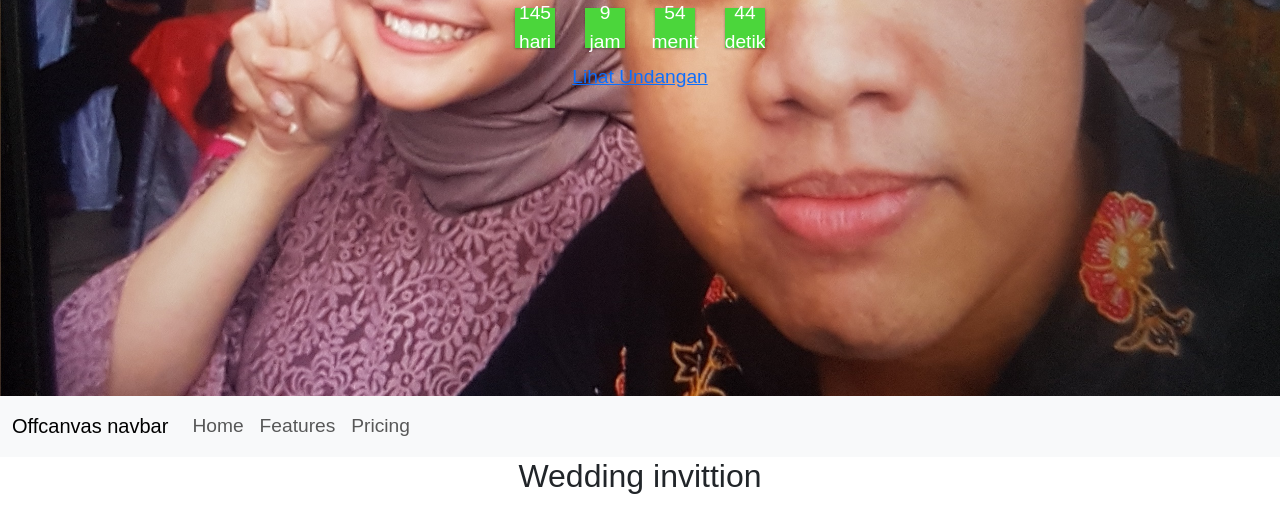
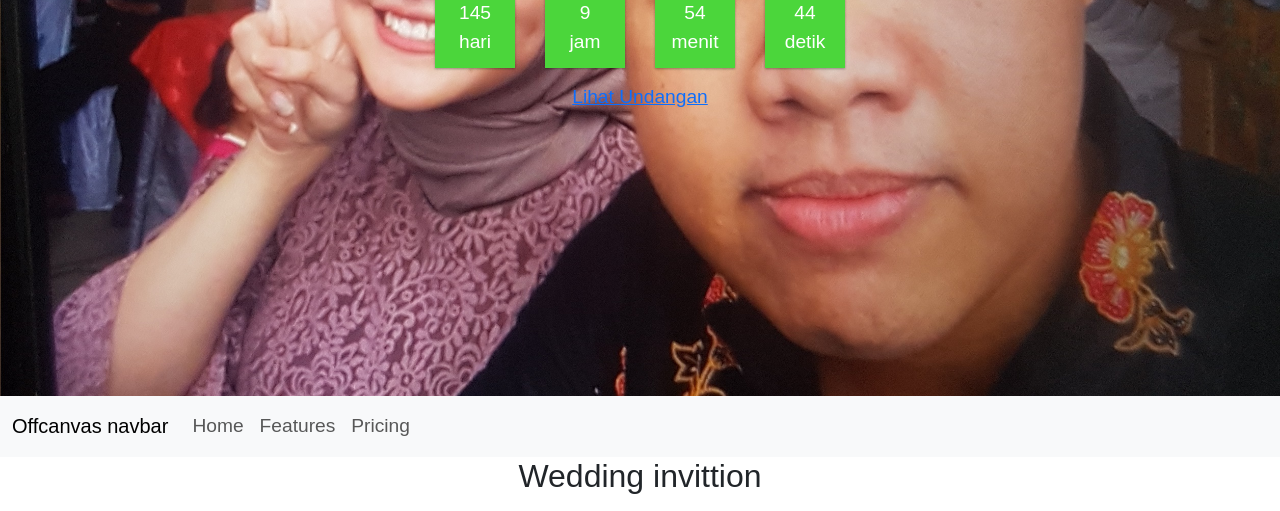
Before and after one commit to damartempe/damartempe.github.io, a plain HTML site: page index.html in a window 1280 px wide. Shown: the part 404-915 px from the top of the page. Drawn offline with nearby package versions, Linux system fonts and the light colour scheme.

Commit message:
Update simplyCountdown.theme.default.css

```diff
--- a/cutdown/simplyCountdown.theme.default.css
+++ b/cutdown/simplyCountdown.theme.default.css
@@ -1 +1 @@
-.simply-countdown{overflow:hidden;display:table;font-family:'Arial',sans-serif}.simply-countdown>.simply-section{width:20px;height:20px;padding:20px;display:flex;align-items:center;justify-content:center;float:left;margin:15px;background:#4bd63b;box-shadow:0 1px 3px rgba(0,0,0,.12),0 1px 2px rgba(0,0,0,.24)}.simply-countdown>.simply-section .simply-amount,.simply-countdown>.simply-section .simply-word{display:block;text-align:center}
+.simply-countdown{overflow:hidden;display:table;font-family:'Arial',sans-serif}.simply-countdown>.simply-section{width:40px;height:40px;padding:40px;display:flex;align-items:center;justify-content:center;float:left;margin:15px;background:#4bd63b;box-shadow:0 1px 3px rgba(0,0,0,.12),0 1px 2px rgba(0,0,0,.24)}.simply-countdown>.simply-section .simply-amount,.simply-countdown>.simply-section .simply-word{display:block;text-align:center}
```
